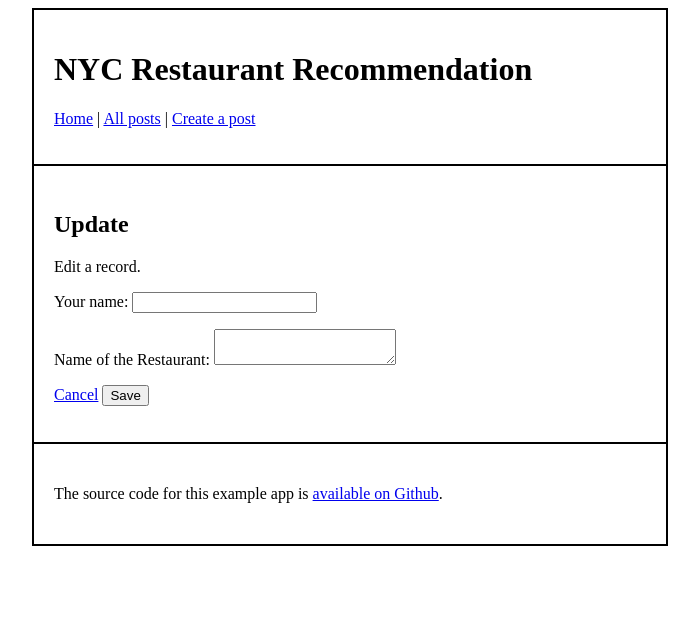
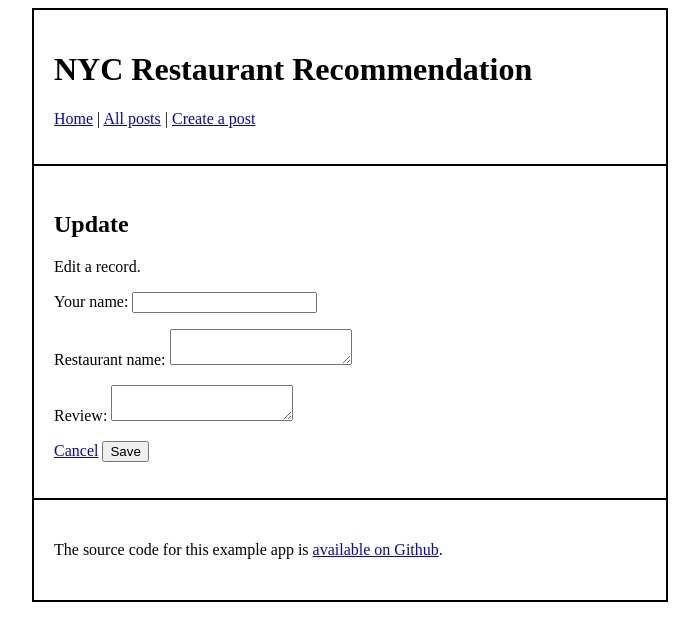
Before and after one commit to demig5/webapp, a Flask app: template templates/edit.html in a window 1280 px wide. Shown: the top 641 px of the page, without its empty margins (290-989 px from the left). Run offline with Flask 2, Linux system fonts and the light colour scheme; the template is opened without the code that fills it, so the values that code supplies are empty; parts of the project's set-up code (start-up, migrations or seed data) failed here and were passed over.

Commit message:
please work

```diff
--- a/templates/create.html
+++ b/templates/create.html
@@ -4,8 +4,8 @@
 <form method="POST" action="{{ url_for('create_post') }}">
   <p>Your name: <input type="text" id="fname" name="fname" /><br /></p>
   <p>
-    Name of the restaurant:
-    <textarea type="text" id="frestaurant" name="fmessage"></textarea>
+    Restaurant name:
+    <textarea type="text" id="frestaurant" name="frestaurant"></textarea>
   </p>
   <p>
     Review:
--- a/templates/edit.html
+++ b/templates/edit.html
@@ -7,8 +7,12 @@
     <input type="text" id="fname" name="fname" value="{{doc.name}}" /><br />
   </p>
   <p>
-    Name of the Restaurant:
+    Restaurant name:
     <textarea id="frestaurant" name="frestaurant">{{doc.restaurant}}</textarea>
+  </p>
+  <p>
+    Review:
+    <textarea id="freview" name="freview">{{doc.review}}</textarea>
   </p>
   <p>
     <a href="{{ url_for('read')}}">Cancel</a>
--- a/templates/read.html
+++ b/templates/read.html
@@ -1,8 +1,8 @@
 {% extends 'base.html' %}
 
 {% block container %}
-<h2>Read</h2>
-<p>This page shows all the answer collected from the foodies in nyc.
+<h2>Read Page</h2>
+<p>This page shows all the restaurants collected from the foodies in nyc.
 
     {% for doc in docs %}
     <div>
```
